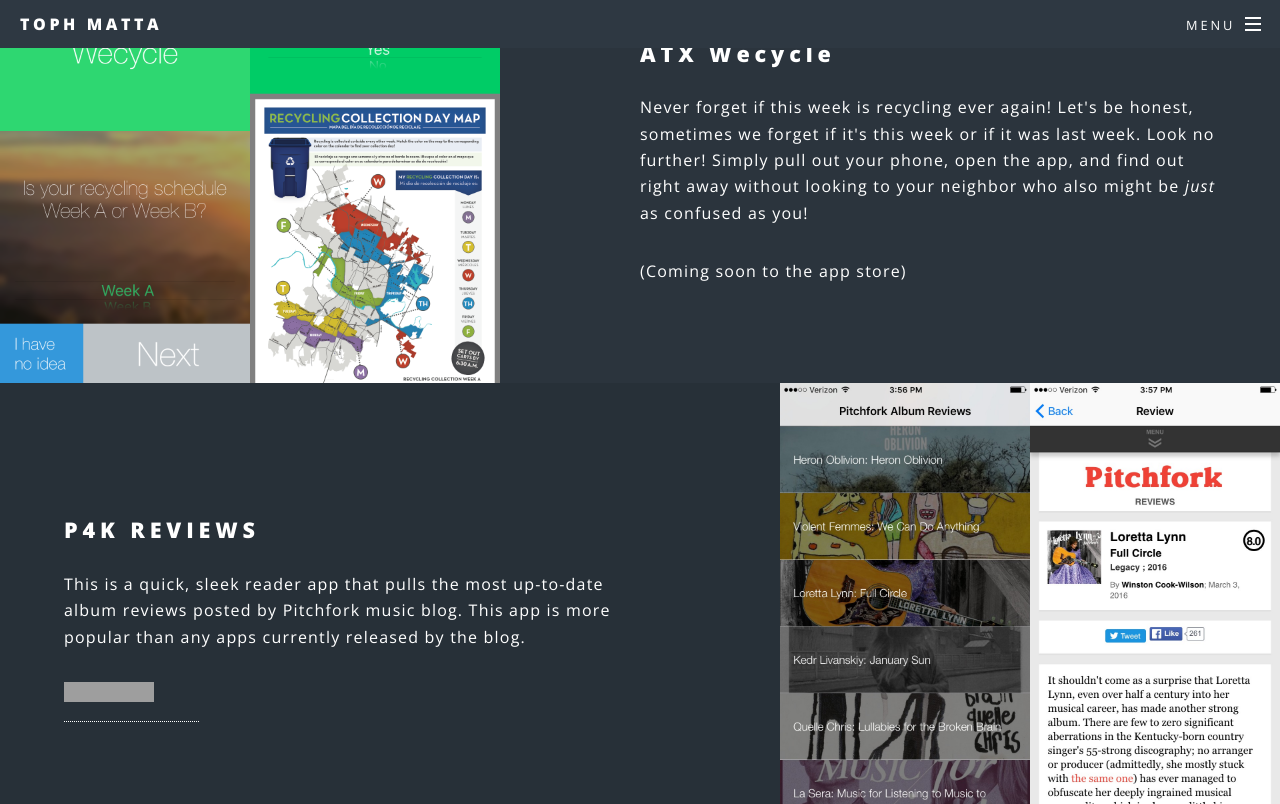
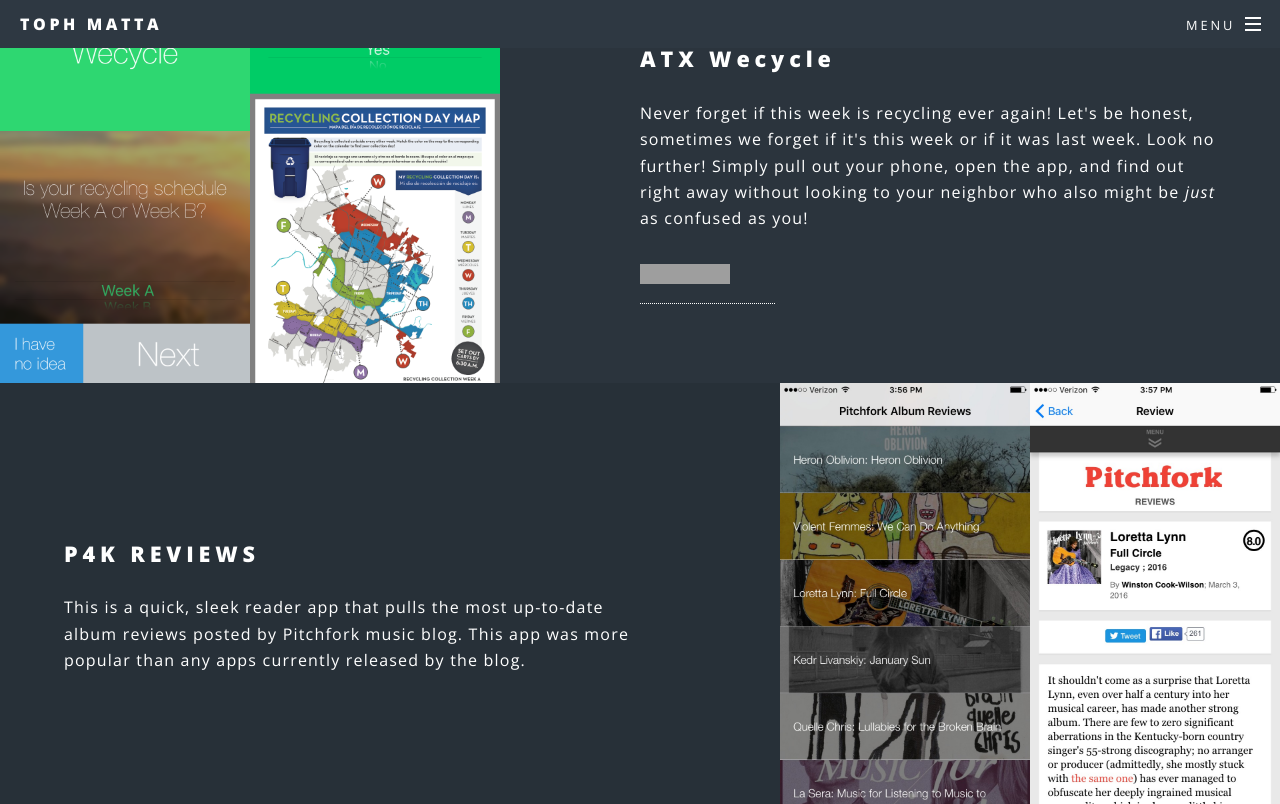
Before and after one commit to tophmatta1/tophmatta1.github.io, a Jekyll site: the page built from index.html, in a window 1280 px wide and 900 px high, scrolled down 1419 px, cut to the strip 0-804 px from the top of the window. Built offline with Jekyll 4.4.1, drawn with Linux system fonts in a browser that asks for light colours; grey boxes are pictures that could not be loaded.

Commit message:
Updated portfolio, resume

```diff
--- a/index.html
+++ b/index.html
@@ -35,14 +35,13 @@
 							<div class="image"><img src="images/atxwecycle1.png" alt="" style="float:left;width:250px;"/><img src="images/atxwecycle2.png" alt="" style="float:left;width:250px;"/></div><div class="content">
 								<h2>ATX Wecycle</h2>
 								<p>Never forget if this week is recycling ever again! Let's be honest, sometimes we forget if it's this week or if it was last week. Look no further! Simply pull out your phone, open the app, and find out right away without looking to your neighbor who also might be <i>just</i> as confused as you!</p>
-								<p>(Coming soon to the app store)</p>
+								<a href="https://geo.itunes.apple.com/us/app/atxwecycle/id1091059629?mt=8" style="display:inline-block;overflow:hidden;background:url(http://linkmaker.itunes.apple.com/images/badges/en-us/badge_appstore-lrg.svg) no-repeat;width:135px;height:40px;"></a>
 							</div>
 						</section>
 						<section class="spotlight">
 							<div class="image"><img src="images/pfork2.jpg" alt="" style="float:right;width:250px;"/><img src="images/pfork1.jpg" alt="" style="float:right;width:250px;"/></div><div class="content">
 								<h2>P4K REVIEWS</h2>
-								<p>This is a quick, sleek reader app that pulls the most up-to-date album reviews posted by Pitchfork music blog. This app is more popular than any apps currently released by the blog.</p>
-								<a href="https://geo.itunes.apple.com/us/app/p4k-reviews/id1034614033?mt=8" style="display:inline-block;overflow:hidden;text-decoration:none;background:url(http://linkmaker.itunes.apple.com/images/badges/en-us/badge_appstore-lrg.svg) no-repeat;width:135px;height:40px;"></a>
+								<p>This is a quick, sleek reader app that pulls the most up-to-date album reviews posted by Pitchfork music blog. This app was more popular than any apps currently released by the blog.</p>
 							</div>
 						</section>
 						<section class="spotlight">
```
Also changed, not shown: 2 other files.
